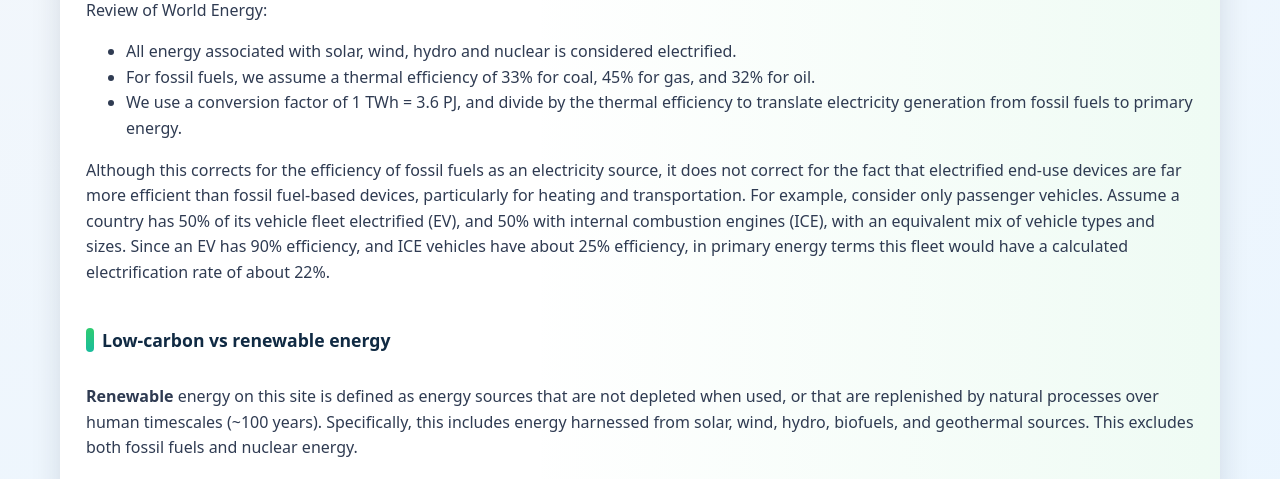
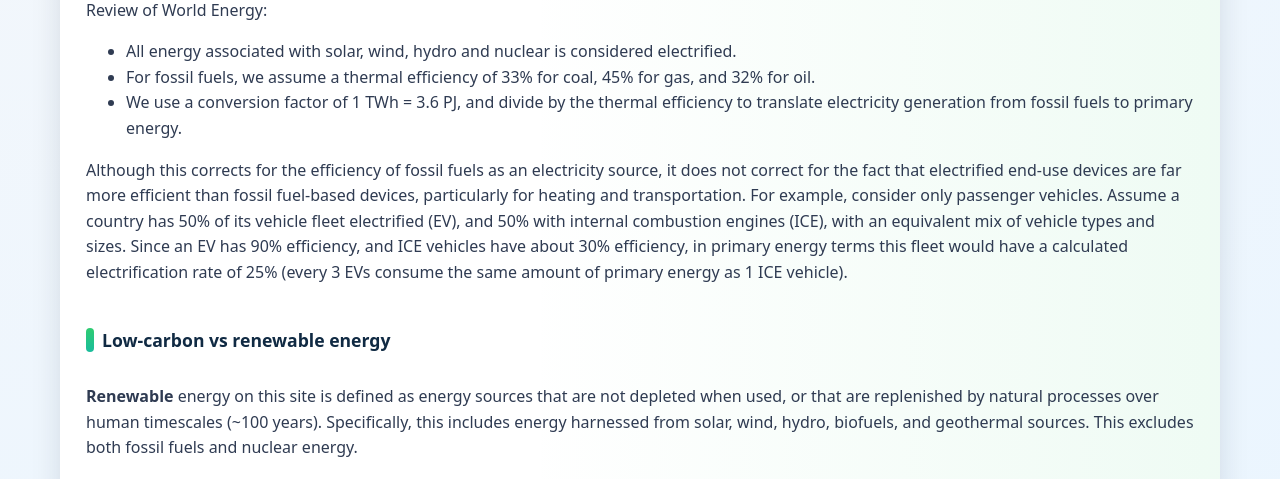
Before and after one commit to jarthorn/energy-stats, a Django app: page /about/ in a window 1280 px wide. Shown: the part 1344-1823 px from the top of the page. Run offline with Django 5.2, Linux system fonts and the light colour scheme.

Commit message:
simplified electrification example

```diff
--- a/core/templates/core/about.html
+++ b/core/templates/core/about.html
@@ -110,7 +110,8 @@
         particularly for heating and transportation. For example, consider only passenger vehicles. Assume a country
         has 50% of its vehicle fleet electrified (EV), and 50% with internal combustion engines (ICE), with an
         equivalent mix of vehicle types and sizes. Since an EV has 90% efficiency, and ICE vehicles have about
-        25% efficiency, in primary energy terms this fleet would have a calculated electrification rate of about 22%.
+        30% efficiency, in primary energy terms this fleet would have a calculated electrification rate of 25%
+        (every 3 EVs consume the same amount of primary energy as 1 ICE vehicle).
     </p>
 
     <h2 id="low-carbon" class="section-title">
```
